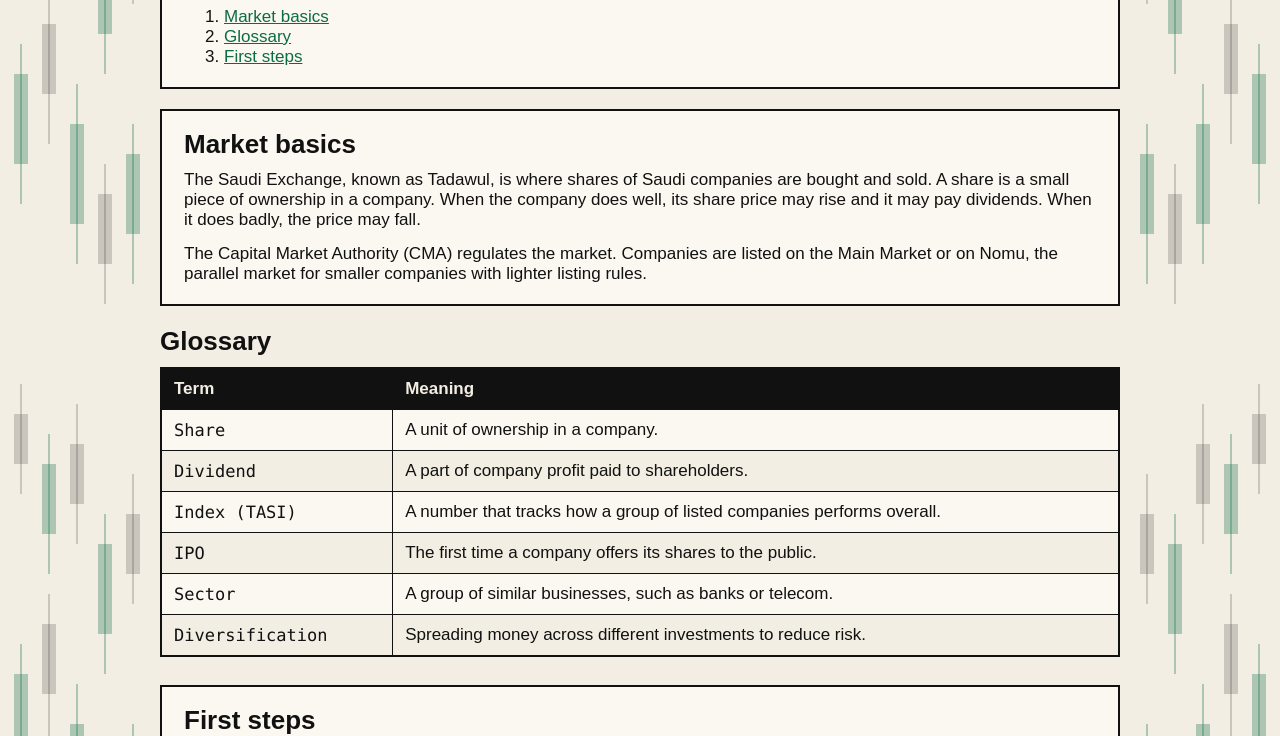
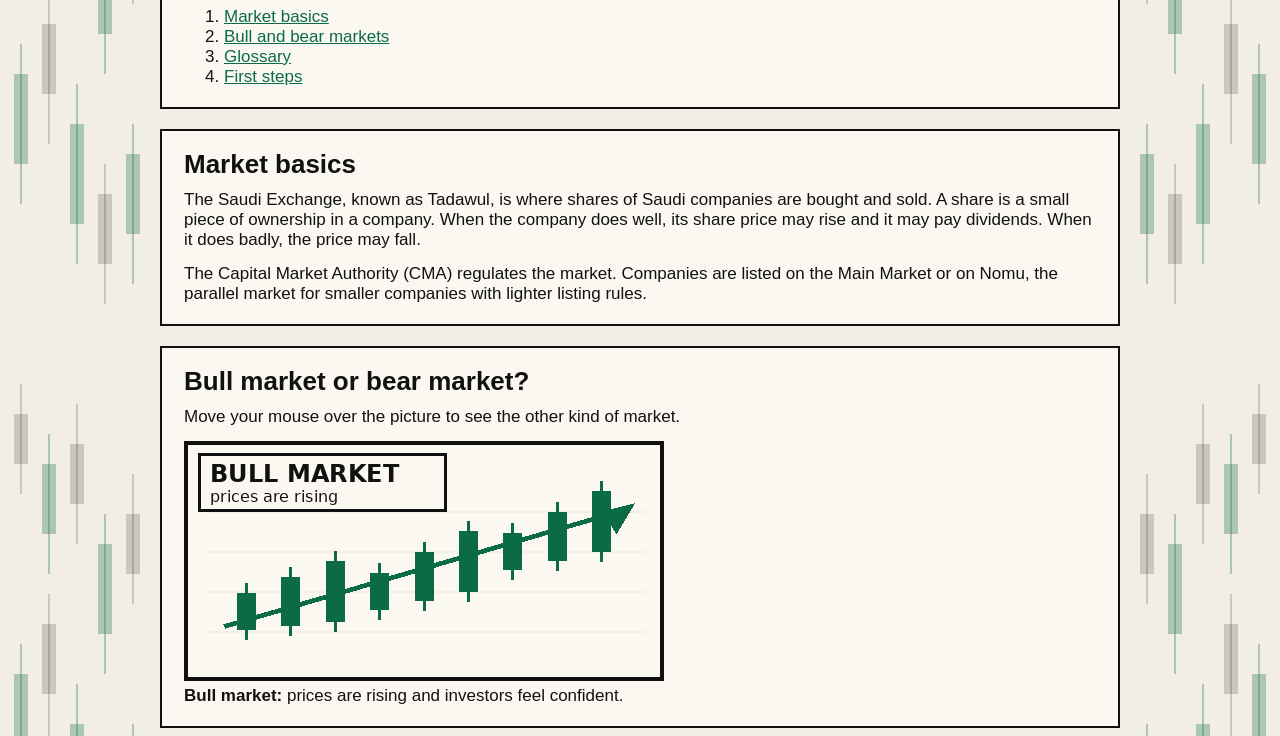
Before and after one commit to sirxuq/tadawul-academy, a plain HTML site: page learn.html in a window 1280 px wide. Shown: the part 256-992 px from the top of the page. Drawn offline with Linux system fonts and the light colour scheme.

Commit message:
Add bull and bear picture rollover to Learn page(Hasan).

```diff
--- a/learn.html
+++ b/learn.html
@@ -8,6 +8,20 @@
 <title>Learn the Basics | Tadawul Academy</title>
 <link rel="stylesheet" type="text/css" href="css/style.css">
 <script src="js/script.js"></script>
+<script>
+// Embedded script: picture rollover on the Learn page
+function showBear() {
+  document.getElementById("moodPic").src = "images/bear.png";
+  document.getElementById("moodPic").alt = "Chart of a falling market";
+  document.getElementById("moodText").innerHTML = "<strong>Bear market:</strong> prices are falling and investors feel nervous.";
+}
+
+function showBull() {
+  document.getElementById("moodPic").src = "images/bull.png";
+  document.getElementById("moodPic").alt = "Chart of a rising market";
+  document.getElementById("moodText").innerHTML = "<strong>Bull market:</strong> prices are rising and investors feel confident.";
+}
+</script>
 </head>
 <body id="top" onload="showYear()">
 <header class="site-header">
@@ -29,12 +43,18 @@
 <div class="page">
 <h1>Learn the basics</h1>
 <nav class="card"><h2>On this page</h2><ol>
-<li><a href="#basics">Market basics</a></li><li><a href="#glossary">Glossary</a></li><li><a href="#first-steps">First steps</a></li></ol></nav>
+<li><a href="#basics">Market basics</a></li><li><a href="#mood">Bull and bear markets</a></li><li><a href="#glossary">Glossary</a></li><li><a href="#first-steps">First steps</a></li></ol></nav>
 <article class="card" id="basics">
 <h2>Market basics</h2>
 <p>The Saudi Exchange, known as Tadawul, is where shares of Saudi companies are bought and sold. A share is a small piece of ownership in a company. When the company does well, its share price may rise and it may pay dividends. When it does badly, the price may fall.</p>
 <p>The Capital Market Authority (CMA) regulates the market. Companies are listed on the Main Market or on Nomu, the parallel market for smaller companies with lighter listing rules.</p>
 </article>
+<section class="card" id="mood">
+<h2>Bull market or bear market?</h2>
+<p>Move your mouse over the picture to see the other kind of market.</p>
+<img id="moodPic" src="images/bull.png" width="480" height="240" alt="Chart of a rising market" onmouseover="showBear()" onmouseout="showBull()">
+<p id="moodText"><strong>Bull market:</strong> prices are rising and investors feel confident.</p>
+</section>
 <section id="glossary">
 <h2>Glossary</h2>
 <table summary="Key market terms and their meanings">
```
Also changed, not shown: images/bear.png (added), images/bull.png (added).
